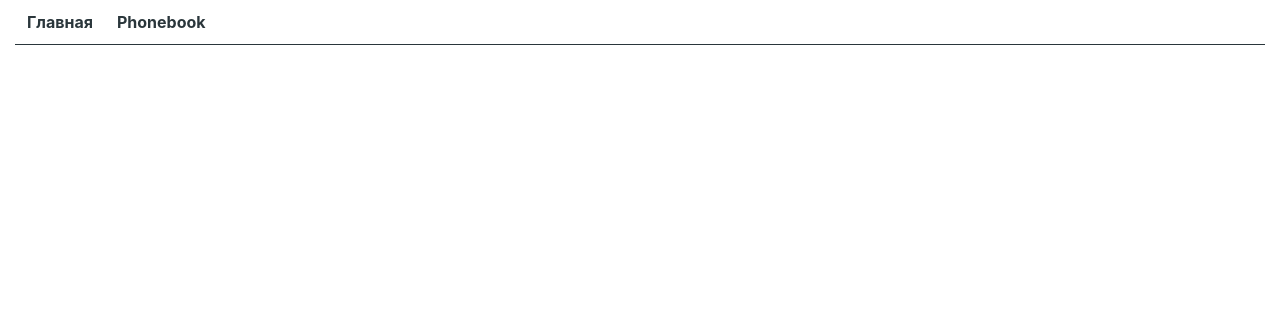
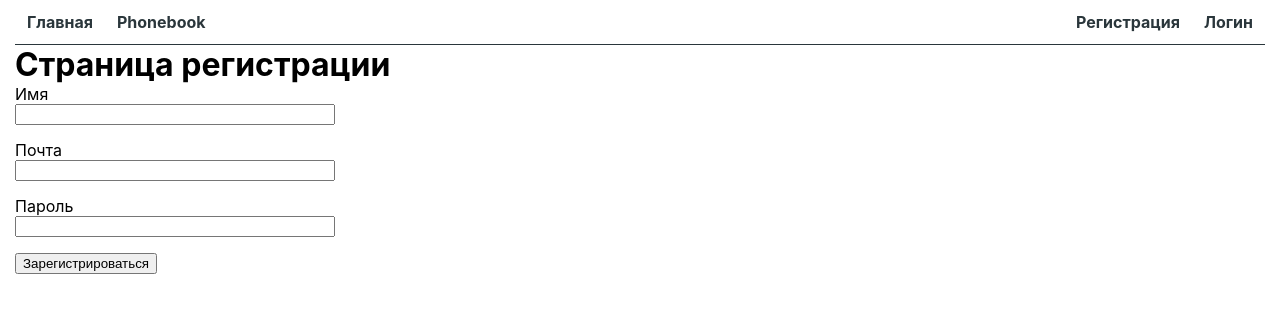
Before and after one commit to AndrL2311/goit-react-hw-08-phonebook, a React (Create React App) app: page /register in a window 1280 px wide. Before the commit this address had no page. Shown: the top 312 px of the page. Built offline with nearby package versions, Linux system fonts and the light colour scheme.

Commit message:
RegisterView and LoginVievs

```diff
--- a/src/App.jsx
+++ b/src/App.jsx
@@ -4,8 +4,8 @@ import { Routes, Route } from 'react-router-dom';
 import AppBar from './components/AppBar';
 import PhonebookView from './views/PhonebookView';
 import HomeView from './views/HomeView';
-// import RegisterView from './views/RegisterView';
-// import LoginView from './views/LoginView';
+import RegisterView from './views/RegisterView';
+import LoginView from './views/LoginView';
 import Container from './components/Container';
 // import { authOperations } from './redux/auth';
 
@@ -22,8 +22,8 @@ function App() {
 
       <Routes>
         <Route path="/" element={<HomeView/>} />
-        {/* <Route path="/register" component={RegisterView} />
-        <Route path="/login" component={LoginView} /> */}
+        <Route path="/register" element={<RegisterView/>} />
+        <Route path="/login" element={<LoginView/>} />
         <Route path="/phonebook" element={<PhonebookView/>} />
       </Routes>
     </Container>
--- a/src/components/AppBar.js
+++ b/src/components/AppBar.js
@@ -1,7 +1,7 @@
 // import { useSelector } from "react-redux";
 import Navigation from "./Navigation";
-// import UserMenu from './UserMenu';
-// import AuthNav from './AuthNav';
+// import UserMenu from "./UserMenu";
+import AuthNav from "./AuthNav";
 // import { authSelectors } from "../redux/auth";
 
 const styles = {
@@ -18,6 +18,8 @@ export default function AppBar() {
   return (
     <header style={styles.header}>
       <Navigation />
+      {/* <UserMenu /> */}
+      <AuthNav />
       {/* {isLoggedIn ? <UserMenu /> : <AuthNav />} */}
     </header>
   );
--- a/src/views/LoginView.js
+++ b/src/views/LoginView.js
@@ -1,6 +1,6 @@
 import { useState } from "react";
-import { useDispatch } from "react-redux";
-import { authOperations } from "../redux/auth";
+// import { useDispatch } from "react-redux";
+// import { authOperations } from "../redux/auth";
 
 const styles = {
   form: {
@@ -14,7 +14,7 @@ const styles = {
 };
 
 export default function LoginView() {
-  const dispatch = useDispatch();
+  //   const dispatch = useDispatch();
   const [email, setEmail] = useState("");
   const [password, setPassword] = useState("");
 
@@ -31,7 +31,7 @@ export default function LoginView() {
 
   const handleSubmit = (e) => {
     e.preventDefault();
-    dispatch(authOperations.logIn({ email, password }));
+    // dispatch(authOperations.logIn({ email, password }));
     setEmail("");
     setPassword("");
   };
--- a/src/views/RegisterView.js
+++ b/src/views/RegisterView.js
@@ -1,77 +1,77 @@
-// import { useState } from "react";
+import { useState } from "react";
 // import { useDispatch } from "react-redux";
 // import { authOperations } from "../redux/auth";
 
-// const styles = {
-//   form: {
-//     width: 320,
-//   },
-//   label: {
-//     display: "flex",
-//     flexDirection: "column",
-//     marginBottom: 15,
-//   },
-// };
+const styles = {
+  form: {
+    width: 320,
+  },
+  label: {
+    display: "flex",
+    flexDirection: "column",
+    marginBottom: 15,
+  },
+};
 
-// export default function RegisterView() {
-//   //   const dispatch = useDispatch();
-//   const [name, setName] = useState("");
-//   const [email, setEmail] = useState("");
-//   const [password, setPassword] = useState("");
+export default function RegisterView() {
+  //   //   const dispatch = useDispatch();
+  const [name, setName] = useState("");
+  const [email, setEmail] = useState("");
+  const [password, setPassword] = useState("");
 
-//   const handleChange = ({ target: { name, value } }) => {
-//     switch (name) {
-//       case "name":
-//         return setName(value);
-//       case "email":
-//         return setEmail(value);
-//       case "password":
-//         return setPassword(value);
-//       default:
-//         return;
-//     }
-//   };
+  const handleChange = ({ target: { name, value } }) => {
+    switch (name) {
+      case "name":
+        return setName(value);
+      case "email":
+        return setEmail(value);
+      case "password":
+        return setPassword(value);
+      default:
+        return;
+    }
+  };
 
-//   const handleSubmit = (e) => {
-//     e.preventDefault();
-//     dispatch(authOperations.register({ name, email, password }));
-//     setName("");
-//     setEmail("");
-//     setPassword("");
-//   };
+  const handleSubmit = (e) => {
+    e.preventDefault();
+    // dispatch(authOperations.register({ name, email, password }));
+    setName("");
+    setEmail("");
+    setPassword("");
+  };
 
-//   return (
-//     <div>
-//       <h1>Страница регистрации</h1>
+  return (
+    <div>
+      <h1>Страница регистрации</h1>
 
-//       <form onSubmit={handleSubmit} style={styles.form} autoComplete="off">
-//         <label style={styles.label}>
-//           Имя
-//           <input type="text" name="name" value={name} onChange={handleChange} />
-//         </label>
+      <form onSubmit={handleSubmit} style={styles.form} autoComplete="off">
+        <label style={styles.label}>
+          Имя
+          <input type="text" name="name" value={name} onChange={handleChange} />
+        </label>
 
-//         <label style={styles.label}>
-//           Почта
-//           <input
-//             type="email"
-//             name="email"
-//             value={email}
-//             onChange={handleChange}
-//           />
-//         </label>
+        <label style={styles.label}>
+          Почта
+          <input
+            type="email"
+            name="email"
+            value={email}
+            onChange={handleChange}
+          />
+        </label>
 
-//         <label style={styles.label}>
-//           Пароль
-//           <input
-//             type="password"
-//             name="password"
-//             value={password}
-//             onChange={handleChange}
-//           />
-//         </label>
+        <label style={styles.label}>
+          Пароль
+          <input
+            type="password"
+            name="password"
+            value={password}
+            onChange={handleChange}
+          />
+        </label>
 
-//         <button type="submit">Зарегистрироваться</button>
-//       </form>
-//     </div>
-//   );
-// }
+        <button type="submit">Зарегистрироваться</button>
+      </form>
+    </div>
+  );
+}
```
